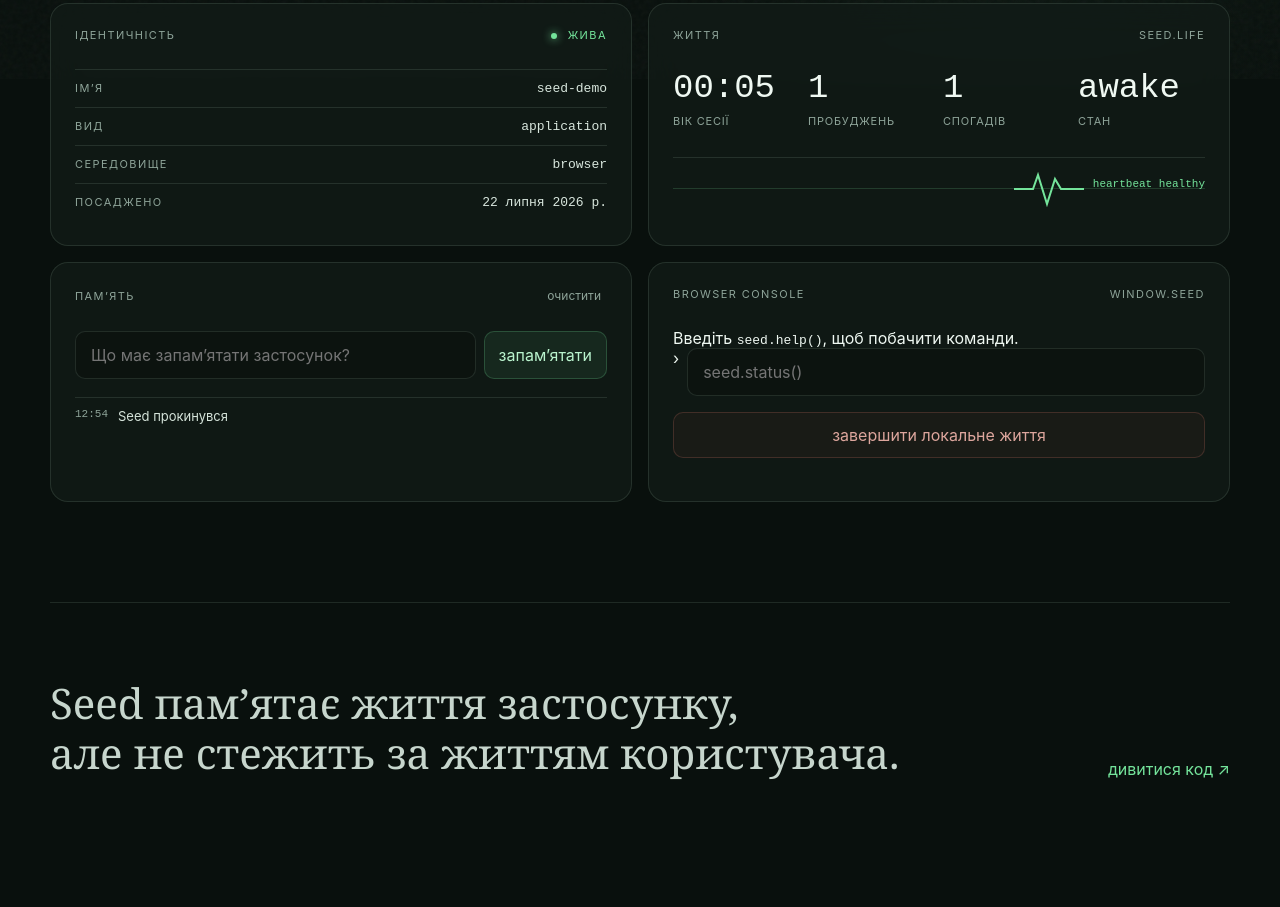
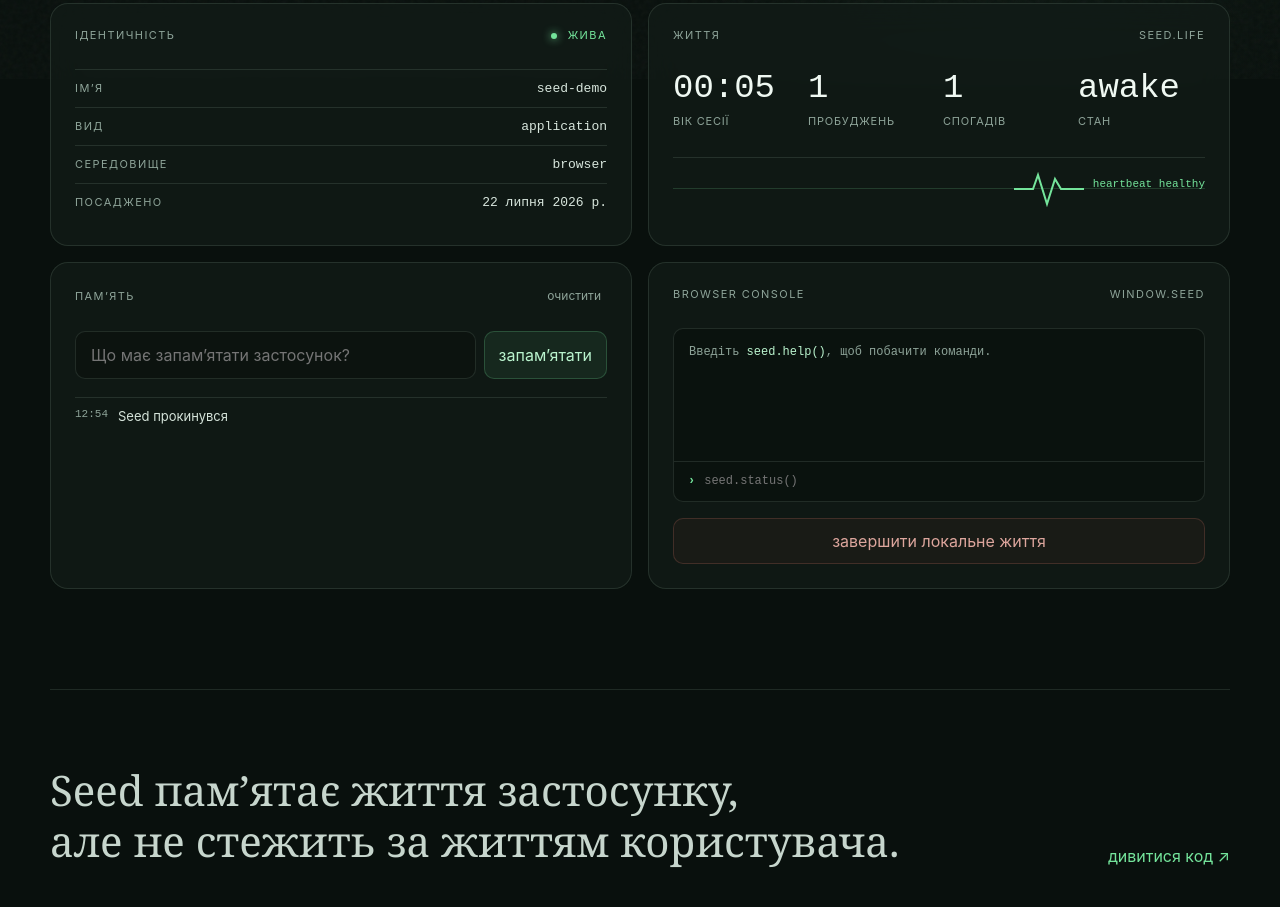
Before and after one commit to ua-pages/seed-ua, a website: page demo/index.html in a window 1280 px wide. Shown: the part 721-1628 px from the top of the page. Before the commit the page ends 1575 px from the top, so only its background shows below. Drawn offline with Linux system fonts and the light colour scheme.

Commit message:
Add interactive Seed console: demo/styles.css

```diff
--- a/demo/styles.css
+++ b/demo/styles.css
@@ -74,7 +74,19 @@ ol { max-height: 155px; margin: 18px 0 0; padding: 0; overflow: auto; list-style
 ol li { display: flex; gap: 10px; padding: 10px 0; border-top: 1px solid var(--line); color: #d5e3da; font-size: 13px; }
 ol time { color: var(--muted); font: 11px ui-monospace, monospace; }
 .empty { color: var(--muted); font-size: 13px; }
-.console-panel pre { margin: 0; padding: 17px; border: 1px solid var(--line); border-radius: 10px; overflow: auto; color: var(--green-soft); background: rgba(0,0,0,.22); font: 12px/1.8 ui-monospace, monospace; }
+.browser-terminal { border: 1px solid var(--line); border-radius: 10px; overflow: hidden; color: var(--green-soft); background: rgba(0,0,0,.25); font: 12px/1.6 ui-monospace, monospace; }
+.console-output { height: 132px; padding: 14px 15px; overflow: auto; scrollbar-width: thin; }
+.console-line { margin-bottom: 7px; white-space: pre-wrap; overflow-wrap: anywhere; }
+.console-line:last-child { margin-bottom: 0; }
+.console-line.command { color: #d9e7de; }
+.console-line.command::before { content: "› "; color: var(--green); }
+.console-line.error { color: #dda69d; }
+.console-line.muted { color: var(--muted); }
+.console-line code { color: var(--green-soft); }
+.console-form { display: flex; align-items: center; gap: 9px; padding: 10px 14px; border-top: 1px solid var(--line); }
+.console-form span { color: var(--green); font-weight: 700; }
+.console-form input { flex: 1; padding: 0; border: 0; border-radius: 0; color: var(--green-soft); background: transparent; font: inherit; }
+.console-form input:focus { border: 0; }
 .death-button { width: 100%; margin-top: 16px; padding: 12px 14px; border: 1px solid rgba(224,126,112,.2); border-radius: 10px; color: #dda69d; background: rgba(150,70,58,.08); cursor: pointer; }
 footer { display: flex; align-items: end; justify-content: space-between; padding: 75px 0; border-top: 1px solid var(--line); }
 footer p { margin: 0; color: #c7d6cd; font-family: Georgia, serif; font-size: clamp(24px, 4vw, 42px); line-height: 1.2; }
```
